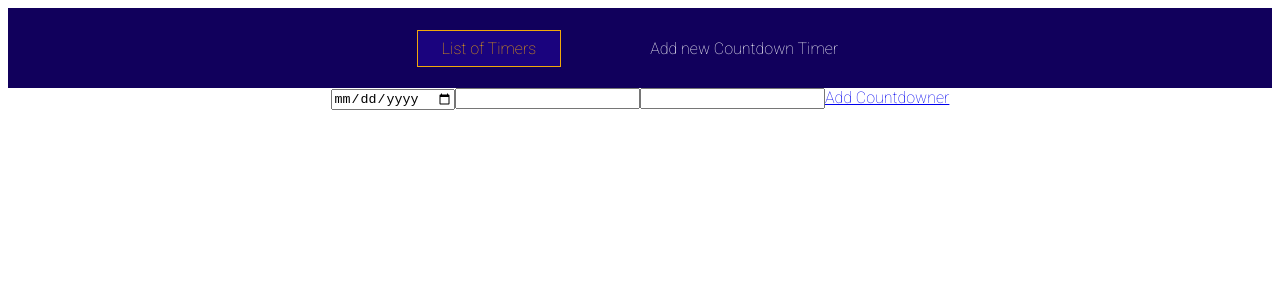
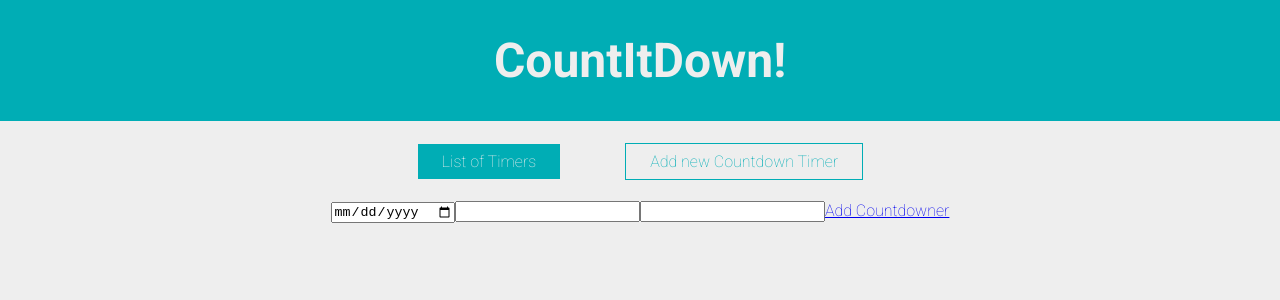
Before and after one commit to Michalosik/countdowner, a Vue app: page /countdowners in a window 1280 px wide. Shown: the top 300 px of the page. Built offline with nearby package versions, Linux system fonts and the light colour scheme.

Commit message:
base card styling added, colors changed, remove button added (without logic), header added

```diff
--- a/package.json
+++ b/package.json
@@ -8,6 +8,9 @@
     "lint": "vue-cli-service lint"
   },
   "dependencies": {
+    "@fortawesome/fontawesome-svg-core": "^1.2.36",
+    "@fortawesome/free-solid-svg-icons": "^5.15.4",
+    "@fortawesome/vue-fontawesome": "^3.0.0-5",
     "core-js": "^3.6.5",
     "vue": "^3.0.0",
     "vue-router": "^4.0.12"
--- a/src/App.vue
+++ b/src/App.vue
@@ -1,4 +1,5 @@
 <template>
+  <the-header></the-header>
   <the-navigation></the-navigation>
   <main>
     <the-countdowners></the-countdowners>
@@ -7,18 +8,29 @@
 <script>
 import TheNavigation from "./components/layouts/TheNavigation.vue";
 import TheCountdowners from "./components/counters/TheCountdowners.vue";
+import TheHeader from "./components/layouts/TheHeader.vue";
 
 export default {
-  components: { TheNavigation, TheCountdowners },
+  components: { TheNavigation, TheCountdowners, TheHeader },
 };
 </script>
 <style>
-@import url("https://fonts.googleapis.com/css2?family=Roboto:wght@100&display=swap");
+@import url("https://fonts.googleapis.com/css2?family=Roboto:wght@100;700&display=swap");
 html {
   font-family: "Roboto", sans-serif;
+  color: #222831;
+}
+body {
+  box-sizing: border-box;
+  margin: 0;
+  padding: 0;
+  background-color: #eee;
 }
 main {
   display: flex;
   justify-content: center;
 }
+.sr-only {
+  visibility: hidden;
+}
 </style>
--- a/src/components/UI/BaseCounter.vue
+++ b/src/components/UI/BaseCounter.vue
@@ -1,7 +1,10 @@
 <template>
   <div class="counter__card">
     <div class="counter__card-shadow"></div>
-    <div class="counter__card-counter"><slot></slot></div>
+    <div class="counter__card-counter"><slot name="counter"></slot></div>
+    <div class="counter__card-controls">
+      <slot name="controls"></slot>
+    </div>
   </div>
 </template>
 <style scoped>
@@ -16,7 +19,7 @@
   background-size: cover;
   background-repeat: no-repeat;
   border-radius: 1rem;
-  box-shadow: 0px 5px 7px rgba(0, 0, 0, 0.25);
+  box-shadow: 0px 5px 7px rgba(34, 40, 49, 0.25);
 }
 .counter__card-shadow {
   position: absolute;
@@ -25,13 +28,20 @@
   width: 100%;
   height: 100%;
   border-radius: 1rem;
-  background-color: rgba(0, 0, 0, 0.25);
+  background-color: rgba(34, 40, 49, 0.5);
   z-index: 0;
 }
 .counter__card-counter {
   padding: 1rem;
   border-radius: 1rem;
-  color: #fff;
+  color: #eee;
   z-index: 5;
 }
+.counter__card-controls {
+  position: absolute;
+  top: 1em;
+  right: 1em;
+  z-index: 10;
+}
+
 </style>
--- a/src/components/counters/CounterClock.vue
+++ b/src/components/counters/CounterClock.vue
@@ -1,5 +1,6 @@
 <template>
   <base-counter>
+    <template #counter>
       <h3>{{ title }}</h3>
       <div class="time__container">
         <div class="time__column">
@@ -33,6 +34,17 @@
           <span v-else class="time__name">second</span>
         </div>
       </div>
+    </template>
+    <template #controls>
+      <button class="counter__remove-btn">
+        <span class="sr-only">Remove</span>
+        <font-awesome-icon
+          icon="trash-alt"
+          aria-hidden="true"
+          class="trash-alt"
+        />
+      </button>
+    </template>
   </base-counter>
 </template>
 <script>
@@ -90,9 +102,18 @@ export default {
 </script>
 <style scoped>
 h3 {
+  margin-bottom: 0;
   font-size: 2rem;
   font-weight: bold;
   text-align: center;
+}
+h3::after {
+  display: block;
+  margin: 1rem auto;
+  width: 80%;
+  height: 0.1rem;
+  content: "";
+  background-color: #fff;
 }
 .time__container {
   display: flex;
@@ -109,10 +130,23 @@ h3 {
 }
 .time__column .time__value {
   font-size: 5rem;
-  font-weight: bold;
   border-bottom: 2px solid #fff;
 }
 .time__column .time__name {
   font-size: 1.5rem;
 }
+.counter__remove-btn {
+  border: 1px solid transparent;
+  background: none;
+  cursor: pointer;
+  font-size: 1.2rem;
+}
+.counter__remove-btn:hover .trash-alt {
+  color: red;
+}
+.trash-alt {
+  margin: auto;
+  color: #00adb5;
+  transition: color 0.4s;
+}
 </style>
--- /dev/null
+++ b/src/components/layouts/TheHeader.vue
@@ -0,0 +1,17 @@
+<template>
+  <header>
+    <h1>CountItDown!</h1>
+  </header>
+</template>
+<style scoped>
+header {
+  padding: 2rem;
+  background-color: #00adb5;
+}
+h1 {
+  font-size: 3rem;
+  color: #eee;
+  margin: 0;
+  text-align: center;
+}
+</style>
--- a/src/components/layouts/TheNavigation.vue
+++ b/src/components/layouts/TheNavigation.vue
@@ -16,7 +16,6 @@
 header {
   width: 100%;
   height: 5rem;
-  background-color: #11005c;
 }
 
 nav {
@@ -40,9 +39,9 @@ li {
 a {
   text-decoration: none;
   background: transparent;
-  border: 1px solid transparent;
+  border: 1px solid #00adb5;
   cursor: pointer;
-  color: white;
+  color: #00adb5;
   padding: 0.5rem 1.5rem;
   display: inline-block;
   transition: color 0.3s, border-color, 0.3s, background-color 0.3s;
@@ -51,8 +50,8 @@ a {
 a:hover,
 a:active,
 a.router-link-active {
-  color: #f1a80a;
-  border-color: #f1a80a;
-  background-color: #1a037e;
+  color: #eee;
+  border-color: #eee;
+  background-color: #00adb5;
 }
 </style>
--- a/src/main.js
+++ b/src/main.js
@@ -5,6 +5,15 @@ import {
     createRouter,
     createWebHistory
 } from 'vue-router'
+import {
+    library
+} from '@fortawesome/fontawesome-svg-core';
+import {
+    faTrashAlt
+} from '@fortawesome/free-solid-svg-icons';
+import {
+    FontAwesomeIcon
+} from '@fortawesome/vue-fontawesome';
 
 import App from './App.vue';
 import BaseCounter from './components/UI/BaseCounter.vue';
@@ -27,8 +36,9 @@ const router = createRouter({
         }
     ],
 })
-
+library.add(faTrashAlt)
 const app = createApp(App)
 app.component('base-counter', BaseCounter)
+app.component('font-awesome-icon', FontAwesomeIcon)
 app.use(router)
 app.mount('#app')
```
Also changed, not shown: src/assets/icons/trash-alt-regular.svg (added), 1 other file (tests, documents, lock files or other folders). Lines whose indentation alone changed are shown as unchanged.
